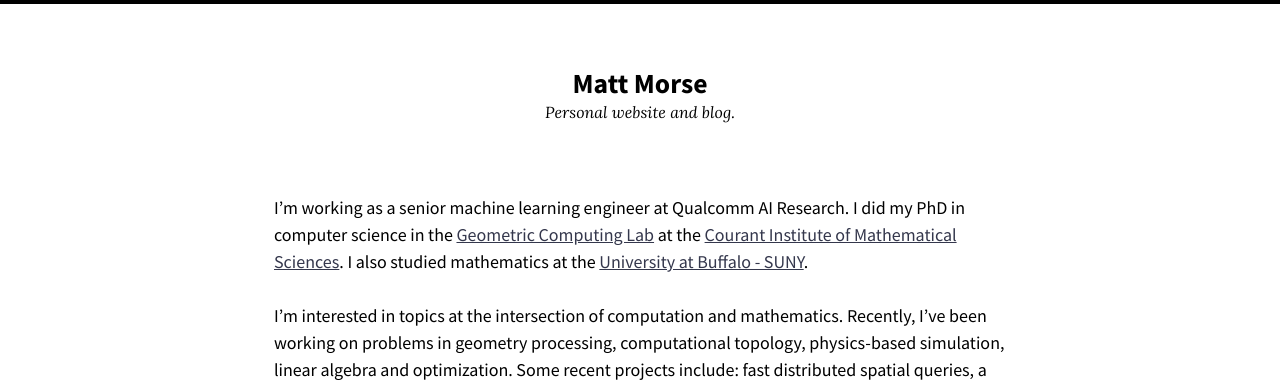
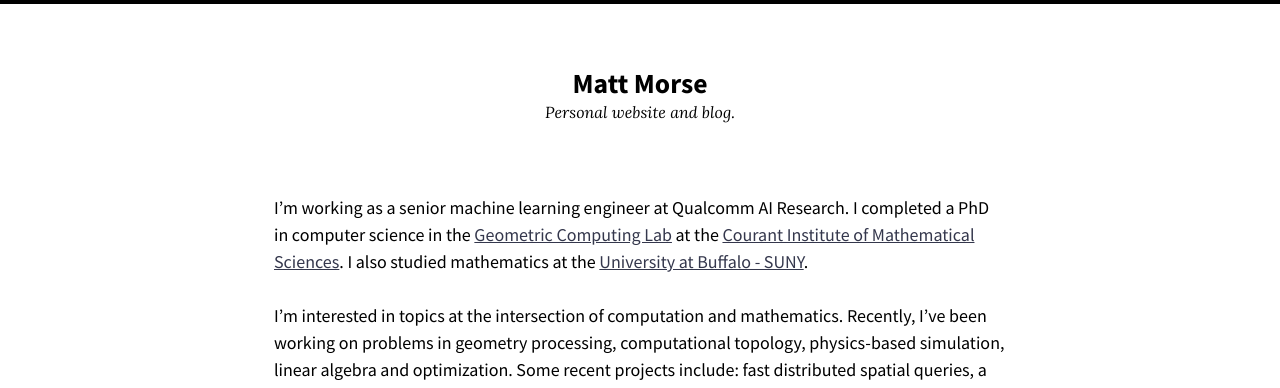
Before and after one commit to mmorse1217/mmorse1217.github.io, a Jekyll site: the page built from index.md, in a window 1280 px wide. Shown: the top 388 px of the page. Built offline with Jekyll 4.4.1, drawn with Linux system fonts in a browser that asks for light colours; nearby versions of some CDN libraries.

Commit message:
Update index.md

```diff
--- a/index.md
+++ b/index.md
@@ -4,7 +4,7 @@ posts_limit: 5
 show_excerpts: true
 entries_layout: list
 ---
-I'm working as a senior machine learning engineer at Qualcomm AI Research. I did my PhD in computer science in the
+I'm working as a senior machine learning engineer at Qualcomm AI Research. I completed a PhD in computer science in the
 [Geometric Computing Lab](https://cims.nyu.edu/gcl/)
 at the [Courant Institute of Mathematical Sciences](http://cims.nyu.edu).
 I also studied mathematics at the [University at Buffalo - SUNY]( http://www.math.buffalo.edu).
```
